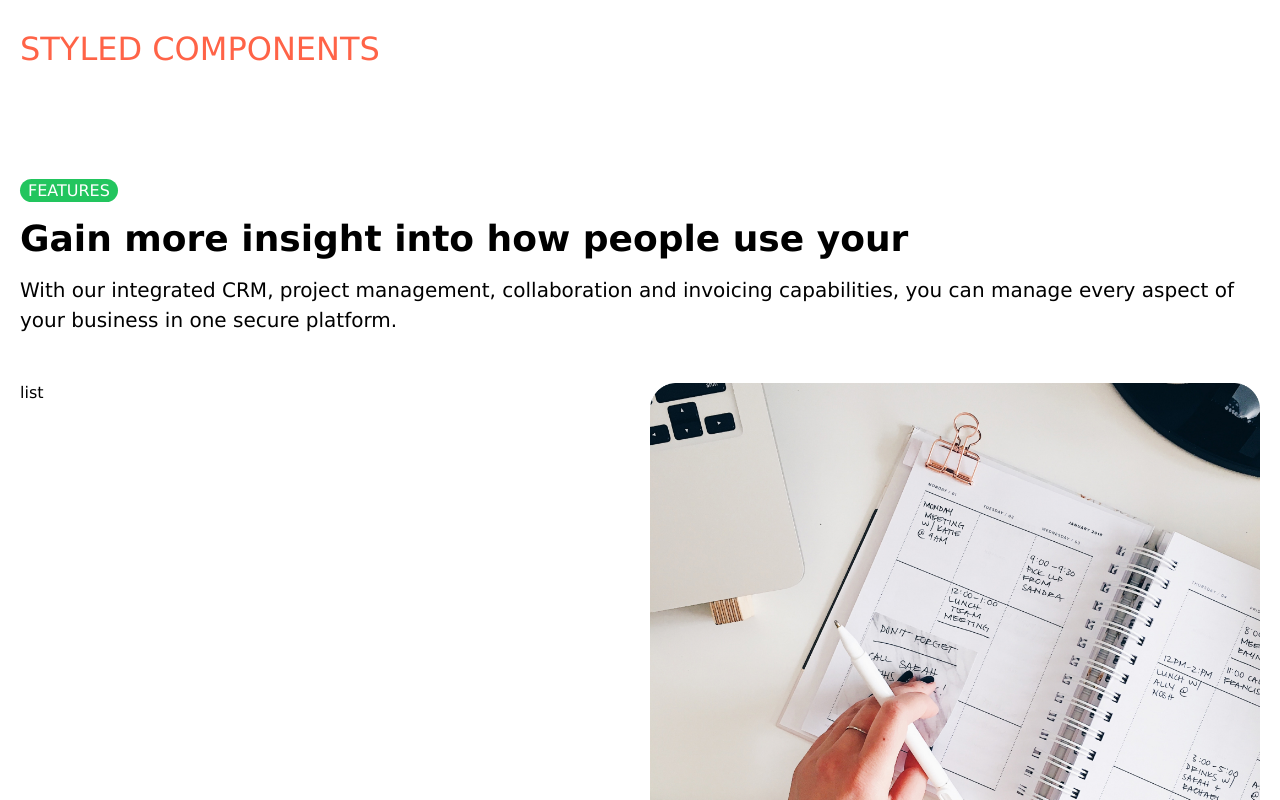
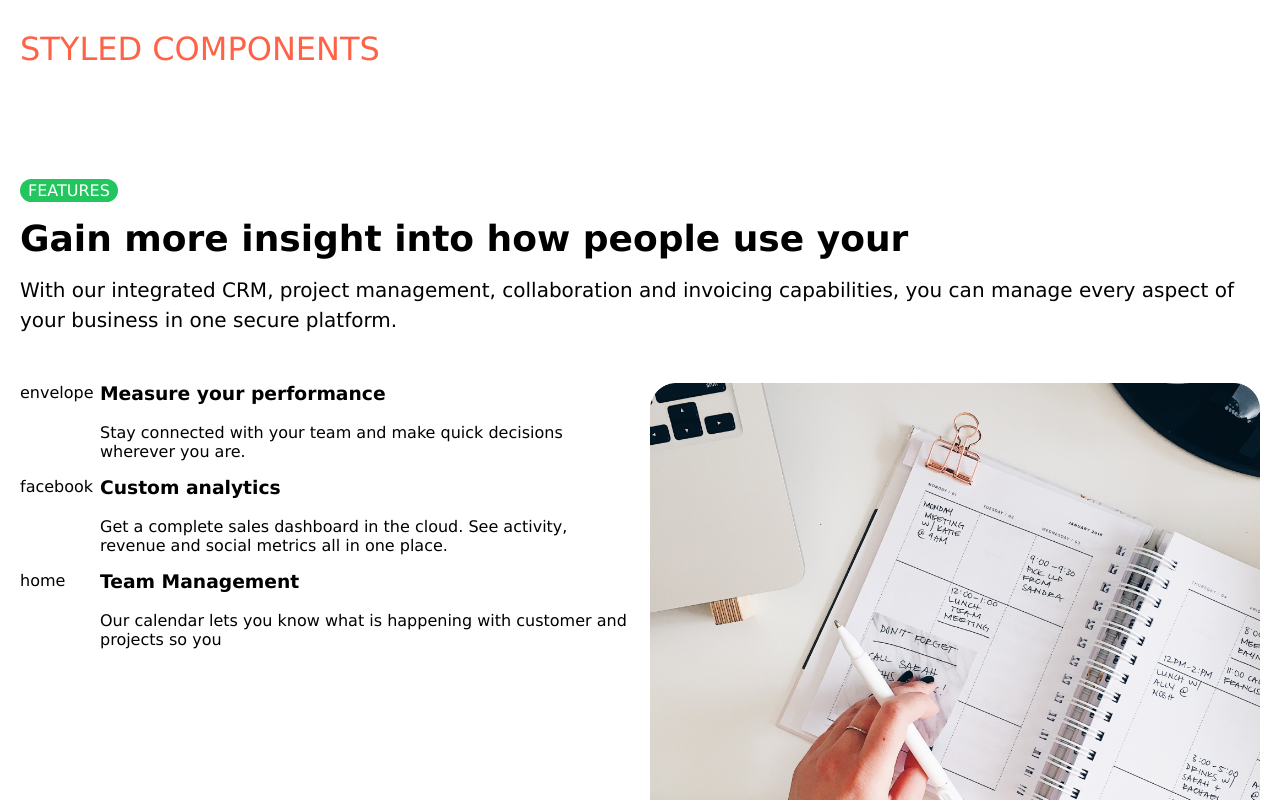
Before and after one commit to MariusCodeAcademy/feu8_9_react_styled_components, a React (Vite) app: page / in a window 1280 px wide. Shown: the top 800 px of the page. Built offline with nearby package versions, Linux system fonts and the light colour scheme.

Commit message:
GainItem GainList

```diff
--- /dev/null
+++ b/src/components/GainItem.jsx
@@ -0,0 +1,22 @@
+import styled from 'styled-components';
+
+const Grid = styled.div`
+  display: grid;
+  grid-template-columns: 56px auto;
+  column-gap: 24px;
+`;
+const IconPlace = styled.div`
+  grid-row: span 2;
+`;
+const Title = styled.h3``;
+const Text = styled.p``;
+
+export default function GainItem(props) {
+  return (
+    <Grid>
+      <IconPlace>{props.icon}</IconPlace>
+      <Title>{props.title}</Title>
+      <Text>{props.descr}</Text>
+    </Grid>
+  );
+}
--- a/src/components/GainList.jsx
+++ b/src/components/GainList.jsx
@@ -1,5 +1,5 @@
 import { useEffect, useState } from 'react';
-// import GainItem from './GainItem';
+import GainItem from './GainItem';
 
 export default function GainList() {
   const [items, setItems] = useState([]);
@@ -16,5 +16,16 @@ export default function GainList() {
       });
   }, []);
 
-  return <div className='list'>list</div>;
+  return (
+    <div>
+      {items.map((iObj) => (
+        <GainItem
+          key={iObj.id}
+          title={iObj.title}
+          descr={iObj.descr}
+          icon={iObj.icon}
+        />
+      ))}
+    </div>
+  );
 }
--- a/src/components/UI/SectionTitle.jsx
+++ b/src/components/UI/SectionTitle.jsx
@@ -1,7 +1,7 @@
 import styled from 'styled-components';
 
 const Wrap = styled.div`
-  text-align: ${(props) => (props.left ? 'left' : 'center')};
+  text-align: ${(props) => (props.$left ? 'left' : 'center')};
   margin-bottom: 48px;
 `;
 const Pill = styled.p`
@@ -25,7 +25,7 @@ const Subtitle = styled.p`
 
 export default function SectionTitle(props) {
   return (
-    <Wrap left={props.left}>
+    <Wrap $left={props.left}>
       <Pill>{props.pill}</Pill>
       <Title>{props.title}</Title>
       <Subtitle>{props.subtitle}</Subtitle>
```
